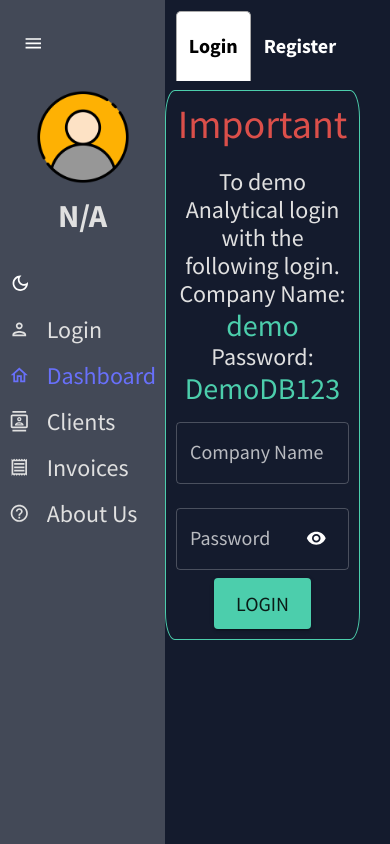
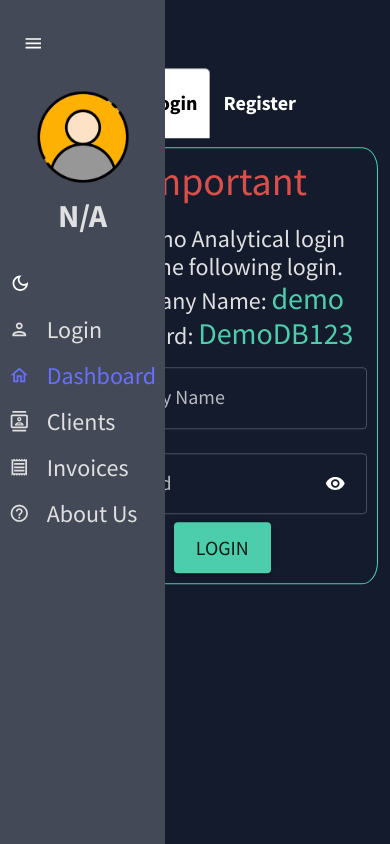
Before and after one commit to BaseBenjamin13/dashboard_client, a React (Create React App) app: page / in a window 390 px wide. Built offline with nearby package versions, Linux system fonts and the light colour scheme.

Commit message:
making forms mobile responsive

```diff
--- a/src/pages/LoginPage.js
+++ b/src/pages/LoginPage.js
@@ -115,7 +115,7 @@ function Login() {
     }
 
     return (
-        <div>
+        <div className="login-form">
             {/* companyName: demo
             Pass:DemoDB123 */}
             <Toaster />
--- a/src/styles/ClientsPage.css
+++ b/src/styles/ClientsPage.css
@@ -3,6 +3,16 @@
 .clients-header {
     width: fit-content;
     margin: 0 auto;
+}
+
+.client-form {
+    background-color: #141b2d;
+    position: absolute;
+    z-index: 1;
+    top: 42%;
+    left: 57%;
+    transform: translate(-50%, -50%);
+    animation: show 1.2s;
 }
 
 
--- a/src/styles/HomePage.css
+++ b/src/styles/HomePage.css
@@ -55,6 +55,7 @@
     .chart-group {
         flex-direction: column;
         margin: 0;
+        margin-left: 20px;
     }
 
     .chart-container {
--- a/src/styles/Login.css
+++ b/src/styles/Login.css
@@ -15,11 +15,11 @@
     font-size: 20px;
 }
 
-.client-form {
+.login-form {
     background-color: #141b2d;
     position: absolute;
     z-index: 1;
-    top: 42%;
+    top: 38%;
     left: 57%;
     transform: translate(-50%, -50%);
     animation: show 1.2s;
@@ -37,7 +37,7 @@
 
 @media (max-width: 550px) {
     .tab-switch-container {
-        width: 50vw;
+        width: 80vw;
         font-size: 10px;
         /* margin: 0; */
         padding: 0%;
@@ -47,9 +47,10 @@
     }
     .form-container {
         width: max-content;
+
     }
     .form {
-        width: 50vw;
+        width: 80vw;
         padding: 10px;
     }
 }
```
